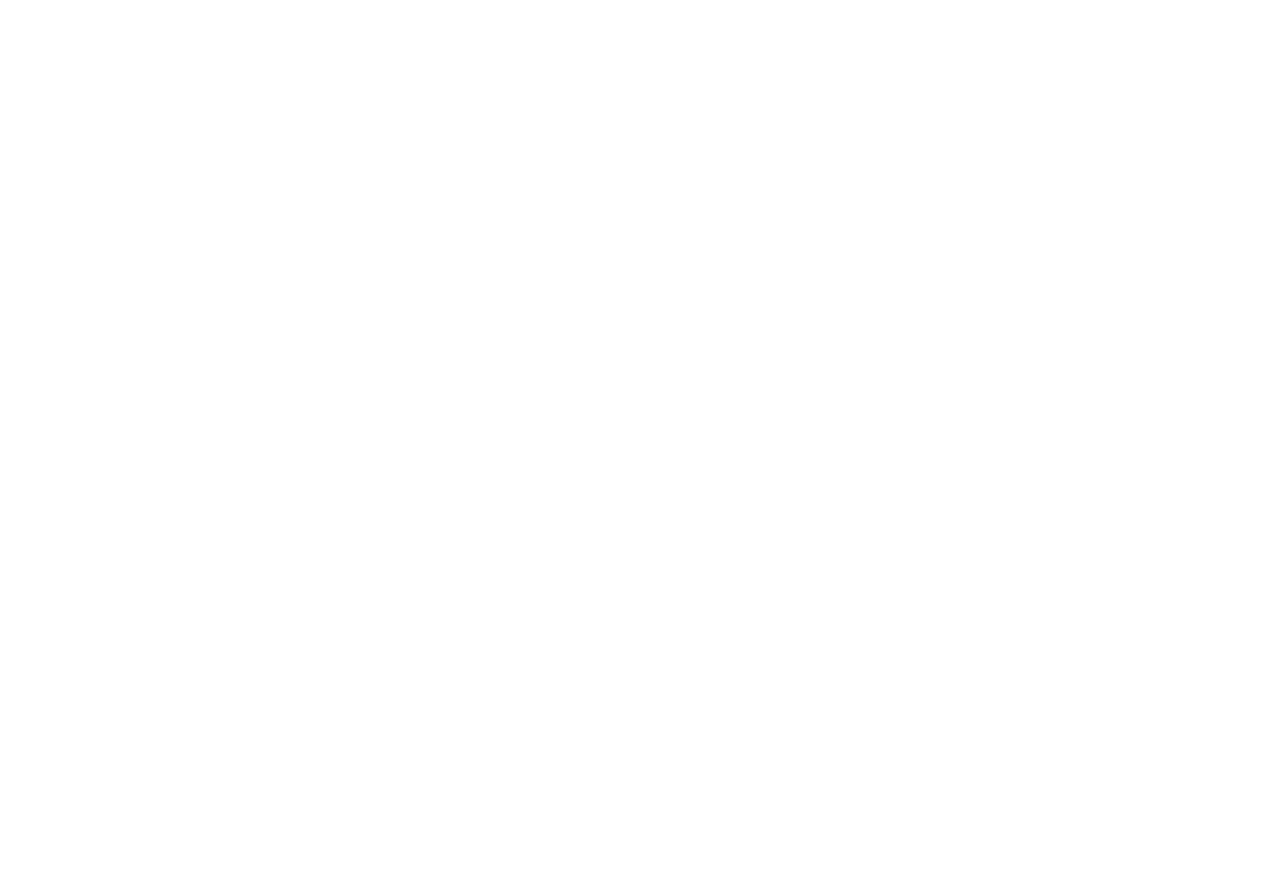
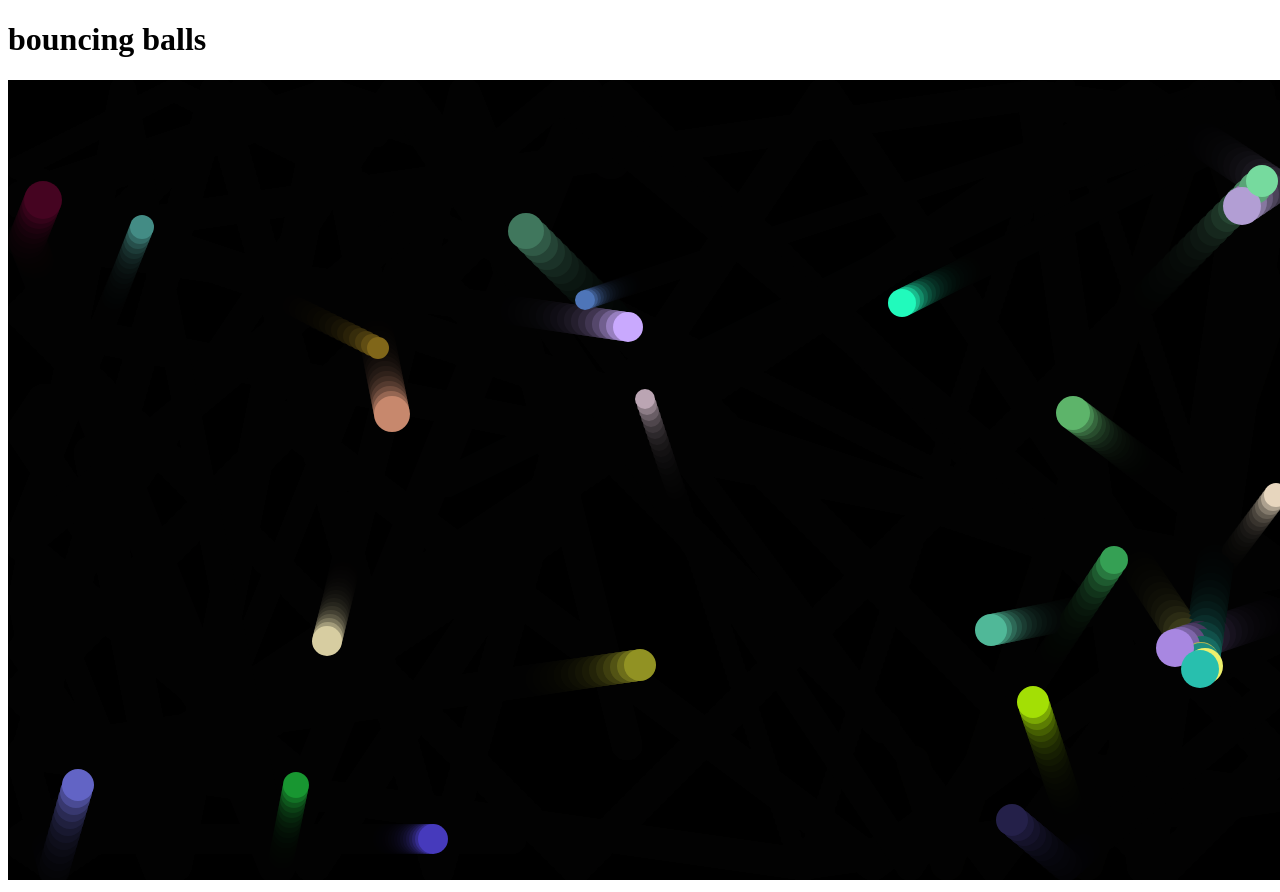
Before and after one commit to smaristeinar/javascriptverkefni1, a plain HTML site: page index.html in a window 1280 px wide. Before the commit the page ends 800 px from the top, so only its background shows below. Drawn offline with Linux system fonts and the light colour scheme.

Commit message:
grunnur búinn núna að gera þetta að þínu eigin verkefni.

```diff
--- a/app.js
+++ b/app.js
@@ -0,0 +1,88 @@
+'use strict';
+
+const canvas = document.querySelector('canvas');
+
+const ctx = canvas.getContext("2d");
+
+const width = canvas.width = window.innerWidth;
+const height = canvas.height = window.innerHeight;
+
+
+
+class Bolti {
+  constructor(x,  y, velX, velY, color, size/*dót til að búatil bolltar*/) {
+    this.x = x;
+    this.y = y;
+    this.velX = velX;
+    this.velY = velY;
+    this.color = color;
+    this.size = size;
+  }
+
+  draw(/*teikna boltana*/){
+    ctx.beginPath();
+    ctx.fillStyle = this.color;
+    ctx.arc(this.x, this.y, this.size, 0, 2 * Math.PI)
+    ctx.fill();
+  }
+
+  update(/*breytingar og hegðun á boltunum*/){
+    if ((this.x + this.size) >= width) {
+      this.velX = -(this.velX);
+    }
+
+    if ((this.x - this.size) <= 0) {
+      this.velX = -(this.velX);
+    }
+
+    if ((this.y + this.size) >= height) {
+      this.velY = -(this.velY);
+    }
+
+    if ((this.y - this.size) <= 0) {
+      this.velY = -(this.velY);
+    }
+
+    this.x += this.velX;
+      this.y += this.velY;
+      }
+    }
+
+
+function random(min, max) {
+  const num = Math.floor(Math.random() * (max - min + 1)) + min;
+  return num;
+}
+
+
+
+
+
+let boltar = [];
+
+while (boltar.length < 25) {
+  let size = random(10,20);
+  let bolti = new Bolti(
+    random(0 + size,width - size),
+    random(0 + size,height - size),
+    random(-7,7),
+    random(-7,7),
+    'rgb(' + random(0,255) + ',' + random(0,255) + ',' + random(0,255) +')',
+    size
+  );
+  boltar.push(bolti);
+}
+
+function loop() {
+  ctx.fillStyle = "rgba(0,0,0,0.25)";
+  ctx.fillRect(0,0,width, height);
+
+  for (let i = 0; i < boltar.length; i++) {
+    boltar[i].draw();
+    boltar[i].update();
+  }
+
+  requestAnimationFrame(loop);
+}
+
+loop();
--- a/index.html
+++ b/index.html
@@ -4,9 +4,14 @@
   <meta charset="UTF-8">
   <meta name="viewport" content="width=device-width, initial-scale=1.0">
   <meta http-equiv="X-UA-Compatible" content="ie=edge">
+
   <title>Document</title>
 </head>
 <body>
 
+  <h1>bouncing balls</h1>
+  <canvas></canvas>
+
+  <script src="app.js"></script>
 </body>
 </html>
```
